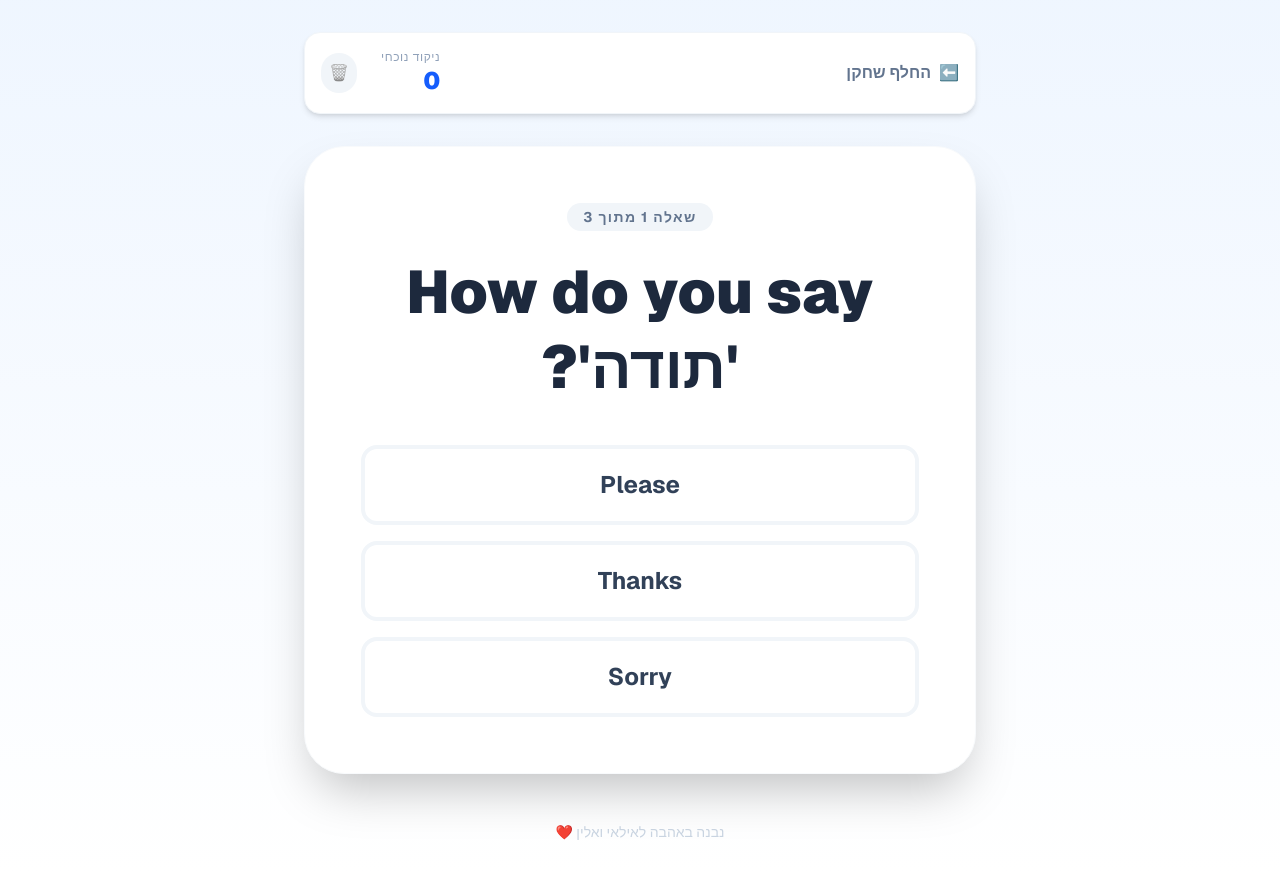
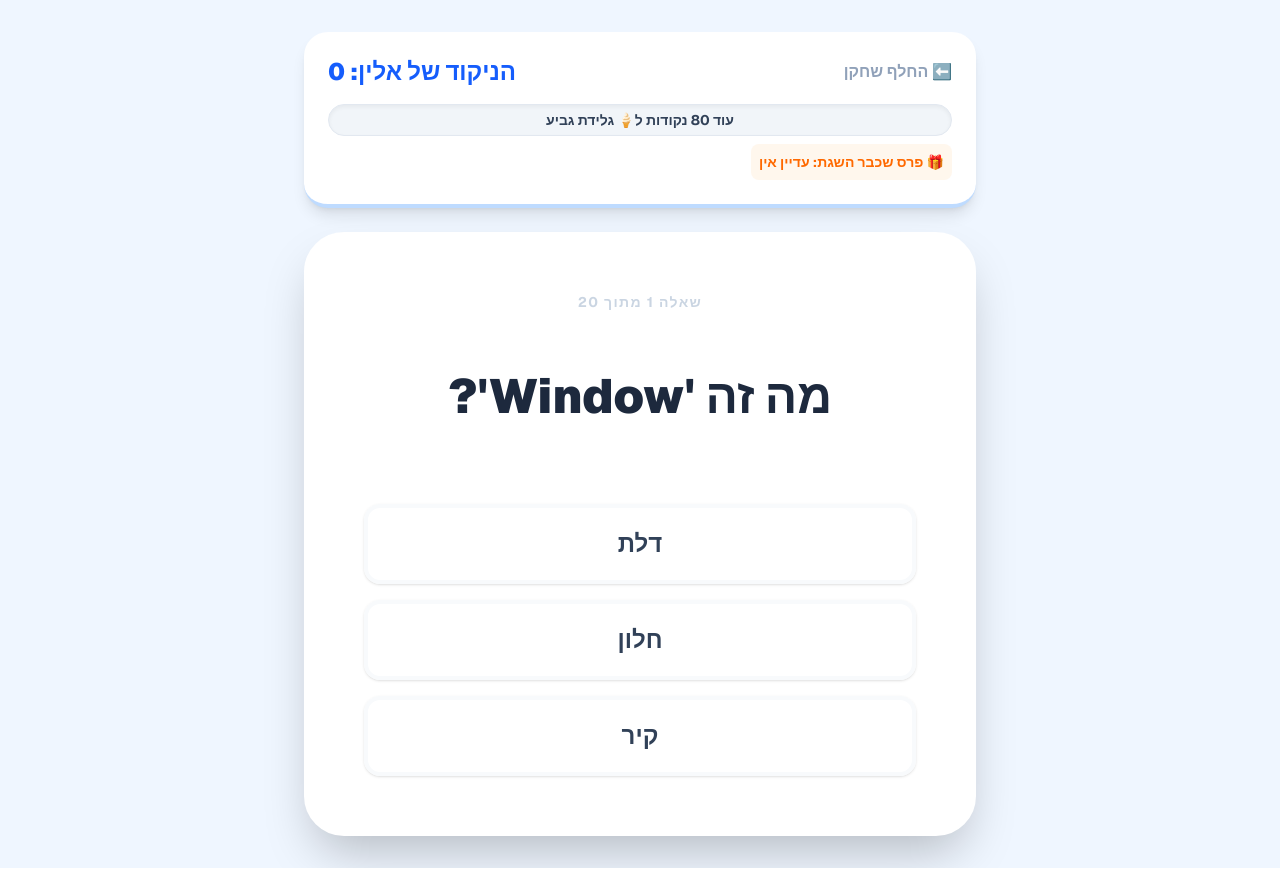
Before and after one commit to yuri5events-crypto/my-english-game, a Next.js app: page / in a window 1280 px wide. Both pictures are taken after a click on the button "אלין". Built offline with nearby package versions, Linux system fonts and the light colour scheme.

Commit message:
PERFECT VERSION1

```diff
--- a/app/page.tsx
+++ b/app/page.tsx
@@ -1,96 +1,117 @@
 "use client";
 import React, { useState, useEffect } from 'react';
 
-// הגדרת התוכן עם TypeScript גמיש כדי למנוע שגיאות בנייה
 const content: any = {
   ilai: {
-    name: "אילאי",
+    name: "אילעי",
     questions: [
-      { q: "How do you say 'שלום'?", options: ["Hello", "Apple", "Dog"], a: "Hello" },
-      { q: "What is 'חתול'?", options: ["Bird", "Cat", "Fish"], a: "Cat" },
-      { q: "How do you say 'בית'?", options: ["Car", "House", "Tree"], a: "House" },
+      // אילעי - כיתה ה' - אנגלית וחשבון מתקדם
+      { q: "איך אומרים 'מטבח' באנגלית?", options: ["Kitchen", "Chicken", "Bedroom"], a: "Kitchen" },
+      { q: "מה הפירוש של המילה 'Beautiful'?", options: ["חכם", "יפה", "חזק"], a: "יפה" },
+      { q: "איך כותבים 'צהריים' באנגלית?", options: ["Morning", "Evening", "Afternoon"], a: "Afternoon" },
+      { q: "כמה זה 12 כפול 4?", options: ["44", "48", "52"], a: "48" },
+      { q: "כמה זה 100 חלקי 4?", options: ["20", "25", "30"], a: "25" },
+      { q: "איך אומרים 'הרפתקה' באנגלית?", options: ["Adventure", "Advantage", "Action"], a: "Adventure" },
+      { q: "מה הפירוש של 'Library'?", options: ["מעבדה", "ספרייה", "חנות"], a: "ספרייה" },
+      { q: "כמה זה 15 כפול 3?", options: ["45", "35", "55"], a: "45" },
+      { q: "מה זה חצי (1/2) ועוד חצי (1/2)?", options: ["חצי", "שלם (1)", "רבע"], a: "שלם (1)" },
+      { q: "איך אומרים 'מחר' באנגלית?", options: ["Today", "Yesterday", "Tomorrow"], a: "Tomorrow" },
+      { q: "כמה זה 9 כפול 9?", options: ["72", "81", "90"], a: "81" },
+      { q: "מה זה 'Vegetables'?", options: ["פירות", "ירקות", "ממתקים"], a: "ירקות" },
+      { q: "כמה זה 150 פחות 75?", options: ["65", "75", "85"], a: "75" },
+      { q: "איך אומרים 'תמיד' באנגלית?", options: ["Never", "Sometimes", "Always"], a: "Always" },
+      { q: "כמה זה 60 חלקי 5?", options: ["10", "12", "14"], a: "12" },
+      { q: "מה הפירוש של 'Clothes'?", options: ["בגדים", "נעליים", "כובעים"], a: "בגדים" },
+      { q: "מה השטח של מלבן שהצלעות שלו הן 5 ו-4?", options: ["9", "20", "18"], a: "20" },
+      { q: "איך אומרים 'חופשה' באנגלית?", options: ["Vacation", "Work", "School"], a: "Vacation" },
+      { q: "כמה זה 11 כפול 11?", options: ["111", "121", "131"], a: "121" },
+      { q: "כמה זה 1000 חלקי 10?", options: ["10", "100", "50"], a: "100" }
     ]
   },
   alin: {
     name: "אלין",
     questions: [
-      { q: "How do you say 'תודה'?", options: ["Please", "Thanks", "Sorry"], a: "Thanks" },
-      { q: "What is 'אדום'?", options: ["Blue", "Red", "Green"], a: "Red" },
-      { q: "How do you say 'כלב'?", options: ["Dog", "Cat", "Lion"], a: "Dog" },
+      // אלין - כיתה ג' - אנגלית בסיסית וחשבון
+      { q: "איך אומרים 'צבע' באנגלית?", options: ["Color", "Cloud", "Candy"], a: "Color" },
+      { q: "מה זה 'Brother'?", options: ["אבא", "אח", "חבר"], a: "אח" },
+      { q: "כמה זה 25 ועוד 25?", options: ["40", "50", "60"], a: "50" },
+      { q: "איך אומרים 'גלידה' באנגלית?", options: ["Ice cream", "Candy", "Cake"], a: "Ice cream" },
+      { q: "כמה זה 3 כפול 5?", options: ["10", "15", "20"], a: "15" },
+      { q: "מה זה 'Shoes'?", options: ["גרביים", "נעליים", "מכנסיים"], a: "נעליים" },
+      { q: "כמה זה 40 פחות 12?", options: ["28", "32", "38"], a: "28" },
+      { q: "איך אומרים 'חמש' באנגלית?", options: ["Four", "Five", "Six"], a: "Five" },
+      { q: "כמה זה 6 כפול 2?", options: ["10", "12", "14"], a: "12" },
+      { q: "מה זה 'Window'?", options: ["דלת", "חלון", "קיר"], a: "חלון" },
+      { q: "כמה זה 100 פחות 1?", options: ["90", "99", "101"], a: "99" },
+      { q: "איך אומרים 'אריה' באנגלית?", options: ["Tiger", "Lion", "Elephant"], a: "Lion" },
+      { q: "כמה זה 8 ועוד 7?", options: ["14", "15", "16"], a: "15" },
+      { q: "מה זה 'Happy'?", options: ["עצוב", "שמח", "כועס"], a: "שמח" },
+      { q: "כמה זה 5 כפול 4?", options: ["20", "25", "15"], a: "20" },
+      { q: "איך אומרים 'שמיים' באנגלית?", options: ["Sun", "Sky", "Moon"], a: "Sky" },
+      { q: "כמה זה 30 חלקי 3?", options: ["5", "10", "15"], a: "10" },
+      { q: "מה זה 'Friend'?", options: ["מורה", "חבר", "ילד"], a: "חבר" },
+      { q: "כמה זה 14 פחות 7?", options: ["6", "7", "8"], a: "7" },
+      { q: "כמה זה 2 כפול 9?", options: ["16", "18", "20"], a: "18" }
     ]
   }
 };
 
+const rewards = [
+  { points: 80, text: "🍦 גלידת גביע" },
+  { points: 200, text: "🍪 גלידת אוראו" },
+  { points: 290, text: "🎬 סרט בקולנוע" },
+  { points: 450, text: "🎡 משחקייה" }
+];
+
 export default function KidsGame() {
   const [player, setPlayer] = useState<any>(null);
+  const [questions, setQuestions] = useState<any[]>([]);
   const [currentIdx, setCurrentIdx] = useState(0);
   const [score, setScore] = useState(0);
   const [msg, setMsg] = useState("");
 
-  // טעינת ניקוד מהזיכרון המקומי
   useEffect(() => {
     if (player) {
       const savedScore = localStorage.getItem(`score_${player}`);
       setScore(savedScore ? parseInt(savedScore) : 0);
-      setCurrentIdx(0); // איפוס לשאלה הראשונה כשמחליפים שחקן
+      // ערבוב שאלות בכל פעם שבוחרים שחקן
+      const shuffled = [...content[player].questions].sort(() => Math.random() - 0.5);
+      setQuestions(shuffled);
+      setCurrentIdx(0);
     }
   }, [player]);
 
-  // שמירת ניקוד כשמנצחים/טועים
   useEffect(() => {
-    if (player) {
-      localStorage.setItem(`score_${player}`, score.toString());
-    }
+    if (player) localStorage.setItem(`score_${player}`, score.toString());
   }, [score, player]);
 
   const handleAnswer = (opt: any) => {
     if (msg || !player) return;
-
-    // הגנה מפני שגיאת undefined ב-TypeScript
-    const currentQuestions = content[player].questions;
-    const correct = opt === currentQuestions[currentIdx].a;
+    const correct = opt === questions[currentIdx].a;
 
     if (correct) {
-      setScore(s => s + 20);
-      setMsg("✅ מצוין!");
+      setScore(s => s + 10);
+      setMsg("✅ כל הכבוד!");
     } else {
-      setScore(s => Math.max(0, s - 10));
-      setMsg("❌ אופס...");
+      setScore(s => Math.max(0, s - 5));
+      setMsg("❌ לא נורא, נסה שוב");
     }
 
     setTimeout(() => {
       setMsg("");
-      setCurrentIdx(prev => (prev + 1) % currentQuestions.length);
+      setCurrentIdx(prev => (prev + 1) % questions.length);
     }, 1200);
   };
 
-  const resetScore = () => {
-    if (!player) return;
-    const confirmReset = window.confirm(`הניקוד של ${content[player].name} יאופס. האם אתה בטוח?`);
-    if (confirmReset) {
-      setScore(0);
-      localStorage.setItem(`score_${player}`, "0");
-    }
-  };
-
-  // מסך בחירת שחקן עם תמונות אמיתיות
   if (!player) {
     return (
       <div className="flex flex-col items-center justify-center min-h-screen bg-slate-50 p-6 font-sans" dir="rtl">
-        <h1 className="text-4xl font-black mb-12 text-slate-800 text-center italic">מי משחק עכשיו? 🚀</h1>
+        <h1 className="text-4xl font-black mb-12 text-slate-800 text-center italic border-b-4 border-blue-400 pb-2">מי משחק עכשיו? 🚀</h1>
         <div className="flex gap-8 md:gap-12">
           {['ilai', 'alin'].map(p => (
-            <button key={p} onClick={() => setPlayer(p)} className="group flex flex-col items-center gap-4 focus:outline-none">
+            <button key={p} onClick={() => setPlayer(p)} className="group flex flex-col items-center gap-4">
               <div className="w-40 h-40 md:w-56 md:h-56 rounded-full overflow-hidden border-8 border-white shadow-2xl group-hover:scale-105 group-hover:border-blue-400 transition-all duration-300">
-                <img
-                  src={`/${p}.jpg`}
-                  alt={content[p].name}
-                  className="w-full h-full object-cover"
-                  onError={(e) => {
-                    // גיבוי למקרה שהתמונה לא נטענת
-                    (e.target as any).src = "https://via.placeholder.com/200?text=Photo+Missing";
-                  }}
-                />
+                <img src={`/${p}.jpg`} alt="" className="w-full h-full object-cover" />
               </div>
               <span className="text-3xl font-bold text-slate-700">{content[p].name}</span>
             </button>
@@ -100,43 +121,42 @@ export default function KidsGame() {
     );
   }
 
-  const currentQuestion = content[player].questions[currentIdx];
+  const nextReward = rewards.find(r => score < r.points);
+  const currentRewardText = rewards.filter(r => score >= r.points).slice(-1)[0]?.text || "עדיין אין";
 
   return (
-    <div className="min-h-screen bg-gradient-to-b from-blue-50 to-white p-4 md:p-8 flex flex-col items-center font-sans" dir="rtl">
-      {/* סרגל עליון */}
-      <div className="w-full max-w-2xl flex justify-between items-center mb-8 bg-white p-4 rounded-2xl shadow-md border border-slate-100">
-        <button onClick={() => setPlayer(null)} className="flex items-center gap-2 text-slate-500 font-bold hover:text-blue-600 transition-colors">
-          <span>⬅️</span> החלף שחקן
-        </button>
-        <div className="flex items-center gap-6">
-          <div className="text-right">
-            <div className="text-xs text-slate-400 uppercase tracking-wider">ניקוד נוכחי</div>
-            <div className="text-2xl font-black text-blue-600">{score}</div>
+    <div className="min-h-screen bg-blue-50 p-4 md:p-8 flex flex-col items-center font-sans" dir="rtl">
+      {/* סרגל ניקוד ופרסים */}
+      <div className="w-full max-w-2xl bg-white p-6 rounded-3xl shadow-lg mb-6 border-b-4 border-blue-200 text-right">
+        <div className="flex justify-between items-center mb-4">
+          <button onClick={() => setPlayer(null)} className="font-bold text-slate-400 hover:text-blue-500">⬅️ החלף שחקן</button>
+          <div className="text-2xl font-black text-blue-600">הניקוד של {content[player].name}: {score}</div>
+        </div>
+
+        <div className="bg-slate-100 rounded-full h-8 overflow-hidden relative border border-slate-200 mb-2 shadow-inner">
+          <div
+            className="bg-green-400 h-full transition-all duration-700"
+            style={{ width: `${Math.min((score / (nextReward?.points || score || 500)) * 100, 100)}%` }}
+          />
+          <div className="absolute inset-0 flex items-center justify-center text-sm font-bold text-slate-700">
+             {nextReward ? `עוד ${nextReward.points - score} נקודות ל${nextReward.text}` : "הגעת לפרס הכי גדול! 🎉"}
           </div>
-          <button onClick={resetScore} className="p-2 bg-slate-100 hover:bg-red-50 rounded-full transition-colors group">
-            <span className="grayscale group-hover:grayscale-0">🗑️</span>
-          </button>
+        </div>
+        <div className="text-sm font-bold text-orange-500 bg-orange-50 p-2 rounded-lg inline-block">
+           🎁 פרס שכבר השגת: {currentRewardText}
         </div>
       </div>
 
-      {/* קופסת המשחק */}
-      <div className="bg-white w-full max-w-2xl rounded-[2.5rem] shadow-2xl p-8 md:p-14 text-center relative overflow-hidden border border-slate-50">
-        <div className="mb-6 inline-block px-4 py-1 bg-slate-100 rounded-full text-slate-500 font-bold text-sm tracking-widest uppercase">
-          שאלה {currentIdx + 1} מתוך {content[player].questions.length}
-        </div>
-
-        <h2 className="text-4xl md:text-6xl font-black mb-10 text-slate-800 leading-tight">
-          {currentQuestion.q}
+      {/* קופסת השאלה */}
+      <div className="bg-white w-full max-w-2xl rounded-[2.5rem] shadow-2xl p-8 md:p-14 text-center relative border-4 border-white">
+        <div className="text-slate-300 font-bold mb-6 uppercase text-sm tracking-widest">שאלה {currentIdx + 1} מתוך {questions.length}</div>
+        <h2 className="text-4xl md:text-5xl font-black mb-12 text-slate-800 leading-tight min-h-[120px] flex items-center justify-center">
+          {questions[currentIdx]?.q}
         </h2>
 
         <div className="grid gap-4 w-full">
-          {currentQuestion.options.map((opt: any) => (
-            <button
-              key={opt}
-              onClick={() => handleAnswer(opt)}
-              className="w-full py-5 text-2xl font-bold rounded-2xl border-4 border-slate-100 hover:border-blue-500 hover:bg-blue-50 hover:shadow-lg transition-all duration-200 text-slate-700 active:scale-95"
-            >
+          {questions[currentIdx]?.options.map((opt: any) => (
+            <button key={opt} onClick={() => handleAnswer(opt)} className="w-full py-5 text-2xl font-bold rounded-2xl border-4 border-slate-50 hover:border-blue-500 hover:bg-blue-50 transition-all text-slate-700 active:scale-95 shadow-sm">
               {opt}
             </button>
           ))}
@@ -144,18 +164,11 @@ export default function KidsGame() {
 
         {/* הודעת משוב */}
         {msg && (
-          <div className={`absolute inset-0 flex items-center justify-center text-6xl md:text-8xl font-black bg-white/95 animate-in fade-in zoom-in duration-300 ${msg.includes('✅') ? 'text-green-500' : 'text-red-500'}`}>
-            <div className="flex flex-col items-center gap-4">
-              <span>{msg}</span>
-              <span className="text-xl text-slate-400">הבא בתור...</span>
-            </div>
+          <div className={`absolute inset-0 flex flex-col items-center justify-center text-6xl font-black bg-white/95 rounded-[2.5rem] animate-in fade-in zoom-in duration-300 ${msg.includes('✅') ? 'text-green-500' : 'text-red-500'}`}>
+            <span>{msg}</span>
+            <span className="text-xl text-slate-400 mt-4 italic">הכנה לשאלה הבאה...</span>
           </div>
         )}
-      </div>
-
-      {/* עיצוב רקע קטן */}
-      <div className="mt-12 text-slate-300 text-sm font-medium">
-        נבנה באהבה לאילאי ואלין ❤️
       </div>
     </div>
   );
```
